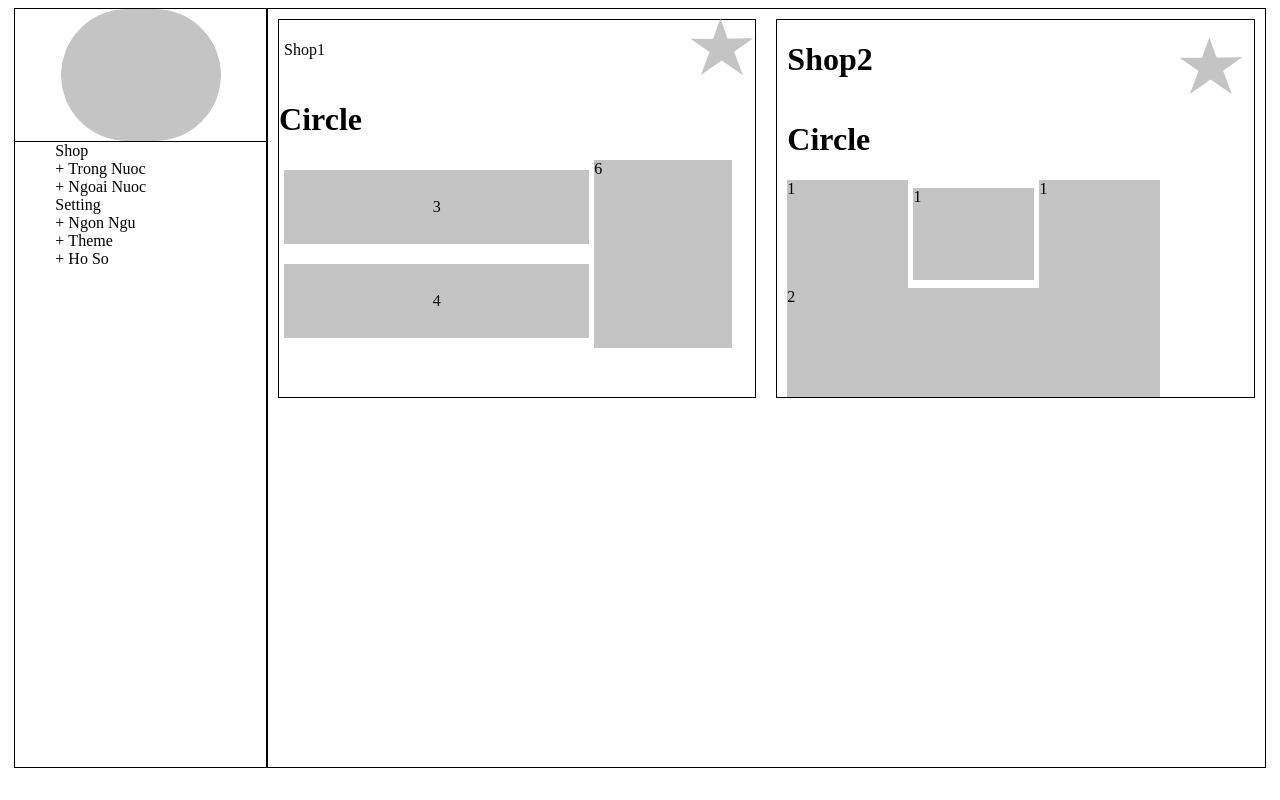
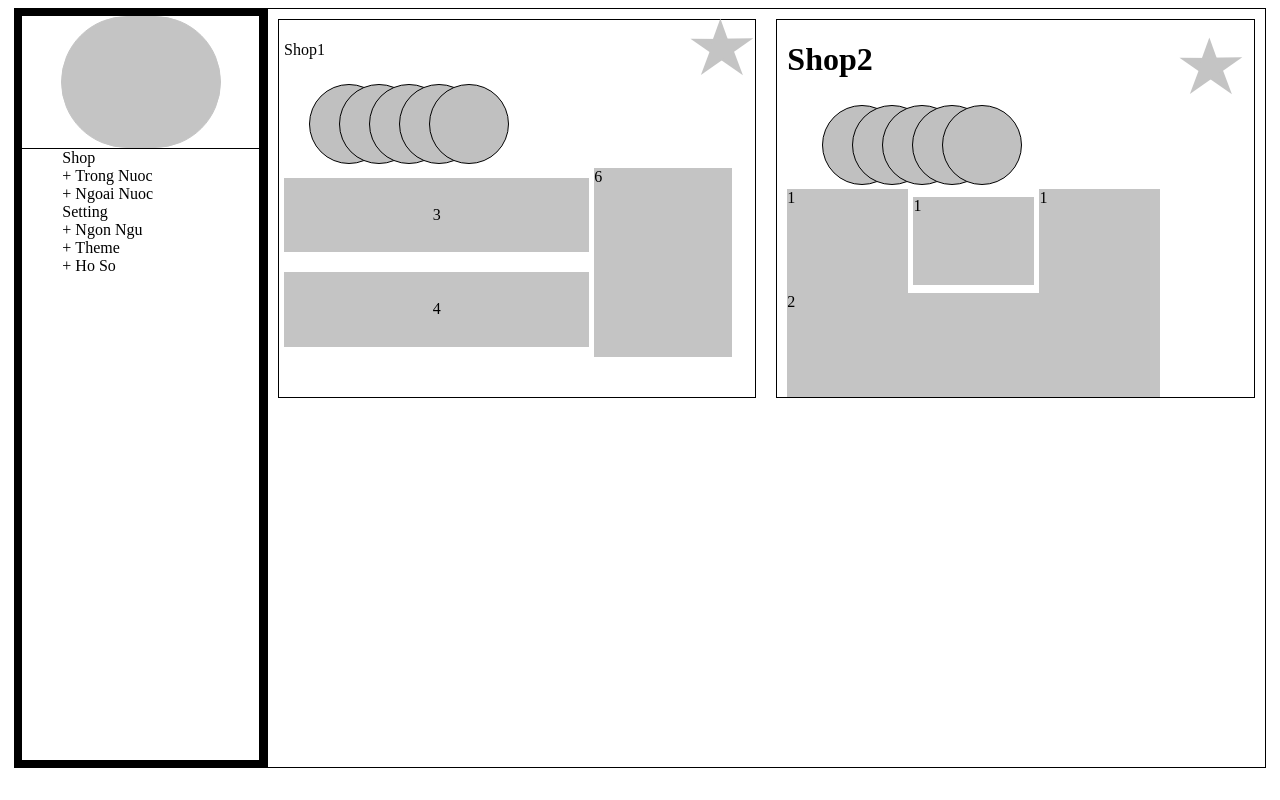
Before and after one commit to songtoantd18/vuichoigiaitri, a plain HTML site: page bai4/bai4.html in a window 1280 px wide. Drawn offline with Linux system fonts and the light colour scheme.

Commit message:
last commit

```diff
--- a/bai4/bai4.css
+++ b/bai4/bai4.css
@@ -12,7 +12,7 @@
 .sidebar {
   width: 20%;
   height: 95vh;
-  border: 1px solid black;
+  border: 1vh solid black;
   display: flex;
   justify-content: flex-start;
   align-items: center;
@@ -228,3 +228,39 @@ li:before {
   height: 50%;
   background-color: #c4c4c4;
 }
+.circle {
+  background-color: white;
+  position: relative;
+  height: 11vh;
+  display: flex;
+  align-items: center;
+}
+.circle1 {
+  background-color: silver;
+  border: 1px solid black;
+  position: absolute;
+  height: 10vh;
+  width: 10vh;
+  border-radius: 999px;
+  /* top: 0; */
+  left: 30px;
+}
+.circle1:nth-child(2) {
+  left: 60px;
+}
+.circle1:nth-child(3) {
+  left: 90px;
+}
+.circle1:nth-child(4) {
+  left: 120px;
+}
+.circle1:nth-child(5) {
+  left: 150px;
+}
+.circle2 {
+  position: relative;
+  height: 18vh;
+  display: flex;
+  align-items: center;
+  margin: 5px;
+}
--- a/bai4/bai4.html
+++ b/bai4/bai4.html
@@ -38,7 +38,14 @@
                     <div class="five-pointed-star"></div>
                 </div>
                 <div class="circle">
-                    <h1>circle</h1>
+                    <div class="circle1"></div>
+                    <div class="circle1"></div>
+                    <div class="circle1"></div>
+                    <div class="circle1"></div>
+                    <div class="circle1"></div>
+
+
+
                 </div>
                 <div class="shop1_body">
                     <div class="shop1_body_left">
@@ -58,8 +65,15 @@
                     <div>
                         <h1>Shop2</h1>
                     </div>
-                    <div>
-                        <h1>circle</h1>
+                    <div class="circle2">
+                        <div class="circle1"></div>
+                        <div class="circle1"></div>
+                        <div class="circle1"></div>
+                        <div class="circle1"></div>
+                        <div class="circle1"></div>
+
+
+
                     </div>
                     <div class="content_section">
                         <div class="content_section_top">
```
